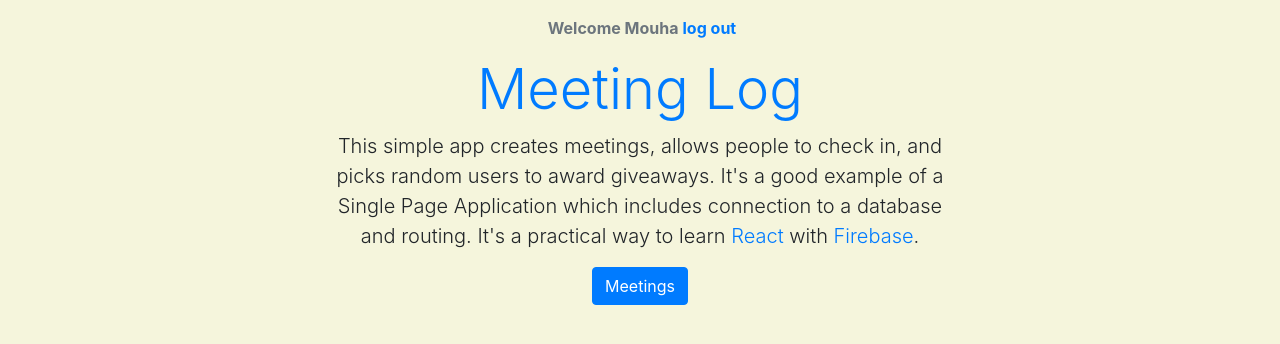
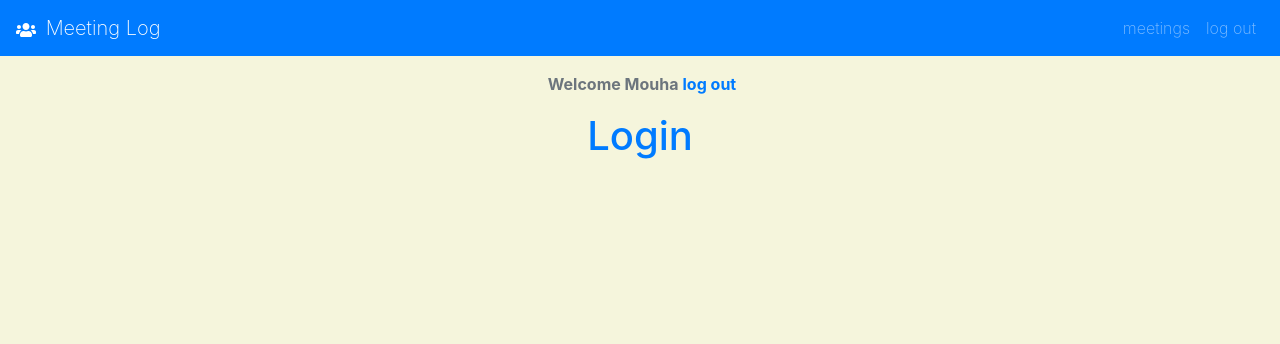
Before and after one commit to moudio/react-meeting-spa, a React (Create React App) app: page /login in a window 1280 px wide. Shown: the top 344 px of the page. Built offline with nearby package versions, Linux system fonts and the light colour scheme.

Commit message:
create the login route and component

```diff
--- a/package.json
+++ b/package.json
@@ -3,6 +3,7 @@
   "version": "0.1.0",
   "private": true,
   "dependencies": {
+    "@reach/router": "^1.3.4",
     "@testing-library/jest-dom": "^4.2.4",
     "@testing-library/react": "^9.3.2",
     "@testing-library/user-event": "^7.1.2",
--- a/src/App.js
+++ b/src/App.js
@@ -3,7 +3,9 @@ import Home from './Home';
 
 import './App.css';
 import Welcome from './Welcome';
-
+import Navigation from './Navigation';
+import { Router } from '@reach/router';
+import Login from './Login';
 class App extends React.Component {
   constructor() {
     super();
@@ -14,8 +16,12 @@ class App extends React.Component {
   render() {
     return (
       <div>
+        <Navigation user={this.state.user} />
         {this.state.user && <Welcome user={this.state.user} />}
-        <Home user={this.state.user} />
+        <Router>
+          <Home path="/" user={this.state.user} />
+          <Login path="/login" />
+        </Router>
       </div>
     );
   }
--- /dev/null
+++ b/src/Login.js
@@ -0,0 +1,11 @@
+import React, { Component } from 'react';
+
+export default class Login extends Component {
+  render() {
+    return (
+      <div className="text-center mt-3">
+        <h1 className="text-primary">Login</h1>
+      </div>
+    );
+  }
+}
--- a/src/Navigation.js
+++ b/src/Navigation.js
@@ -4,25 +4,35 @@ import { FaUsers } from 'react-icons/fa';
 
 export default class Navigation extends Component {
   render() {
+    const { user } = this.props;
     return (
       <nav className="site-nav family-sans navbar navbar-expand bg-primary navbar-dark higher">
         <div className="container-fluid">
           <a href="/" className="navbar-brand">
-            Meeting Log
+            <FaUsers className="mr-1" /> Meeting Log
           </a>
+
           <div className="navbar-nav ml-auto">
+            {user && (
               <a className="nav-item nav-link" href="/meetings">
                 meetings
               </a>
+            )}
+            {!user && (
               <a className="nav-item nav-link" href="/login">
                 log in
               </a>
+            )}
+            {!user && (
               <a className="nav-item nav-link" href="/register">
                 register
               </a>
+            )}
+            {user && (
               <a className="nav-item nav-link" href="/login">
                 log out
               </a>
+            )}
           </div>
         </div>
       </nav>
```
Also changed, not shown: 1 other file (tests, documents, lock files or other folders). Lines whose indentation alone changed are shown as unchanged.
